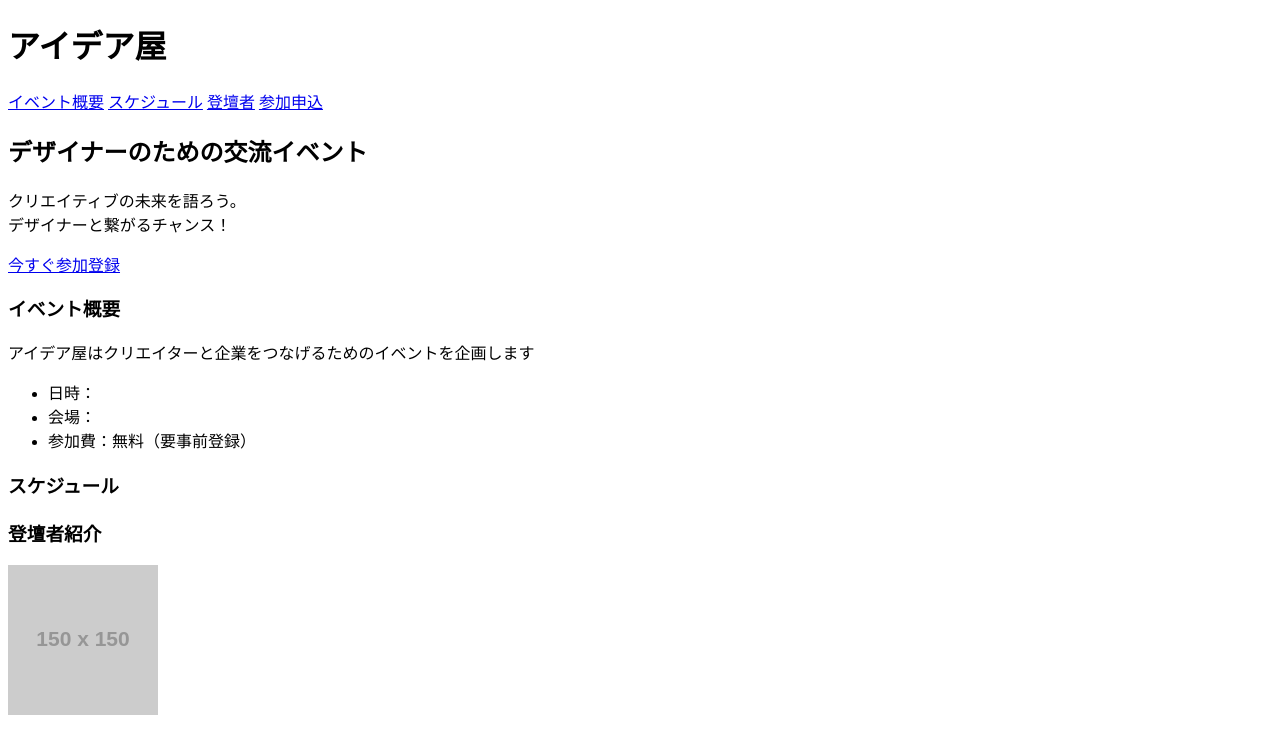
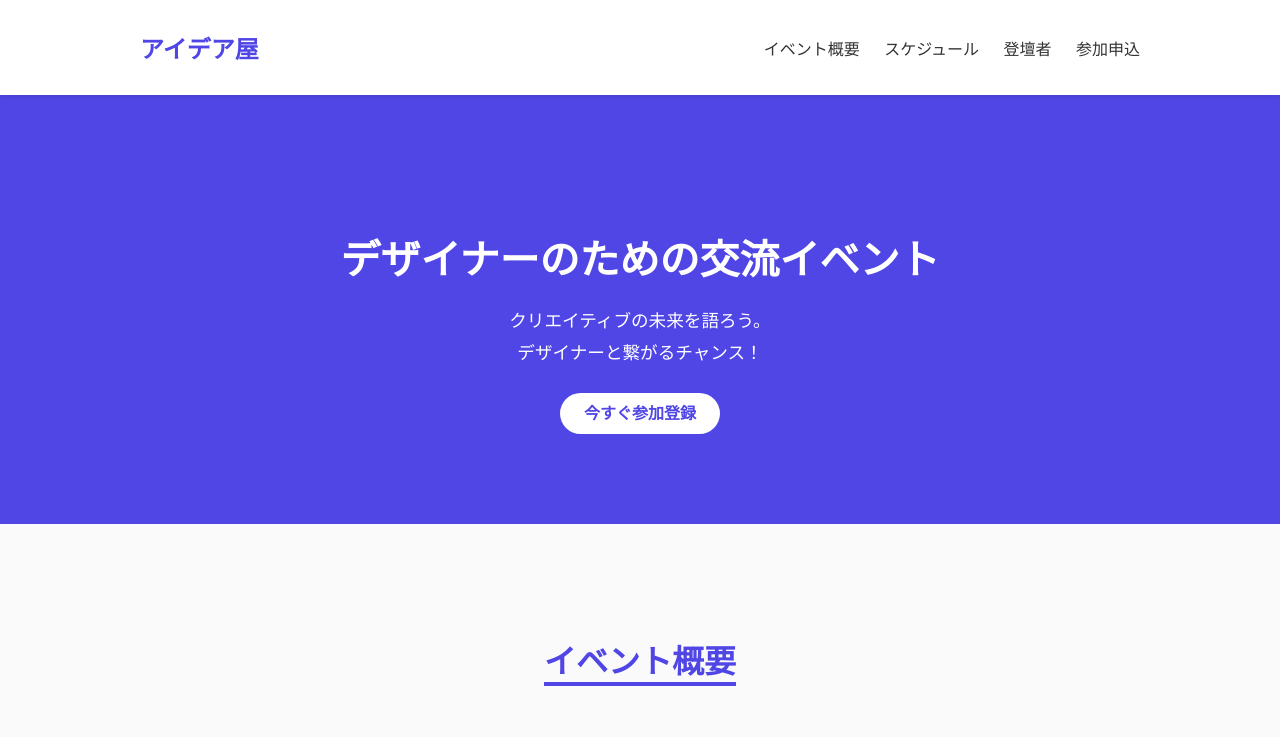
Before and after one commit to taka0927/ideaya, a plain HTML site: page index.html in a window 1280 px wide. Shown: the top 737 px of the page. Drawn offline with Linux system fonts and the light colour scheme; placeholder pictures from the web are drawn by us.

Commit message:
Change stylesheet link from ideaya_style.css to index.css

```diff
--- a/index.html
+++ b/index.html
@@ -4,7 +4,7 @@
   <meta charset="UTF-8">
   <meta name="viewport" content="width=device-width, initial-scale=1.0">
   <title>Designers MeetUp 2025</title>
-  <link rel="stylesheet" href="ideaya_style.css">
+  <link rel="stylesheet" href="index.css">
 </head>
 <body>
 
```
